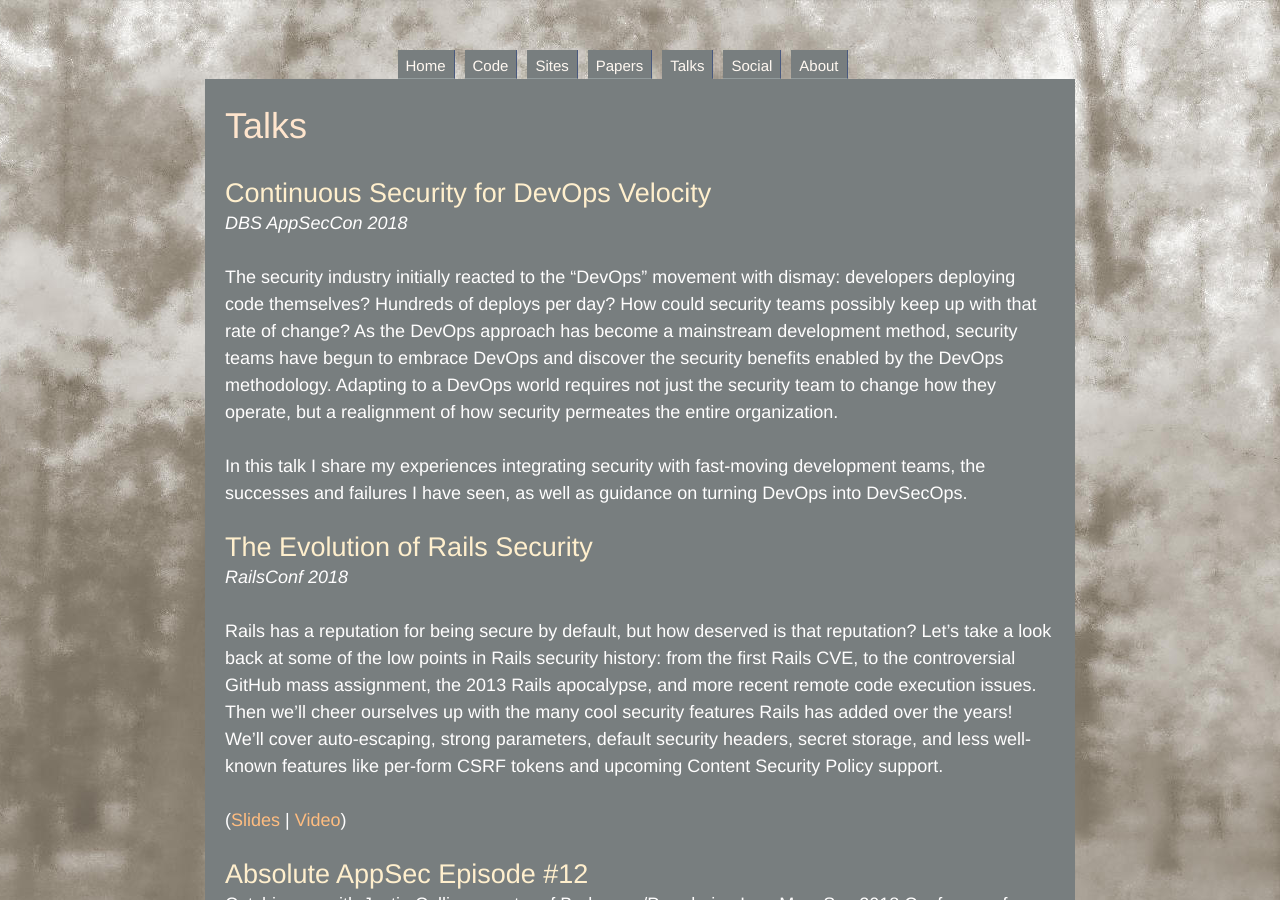
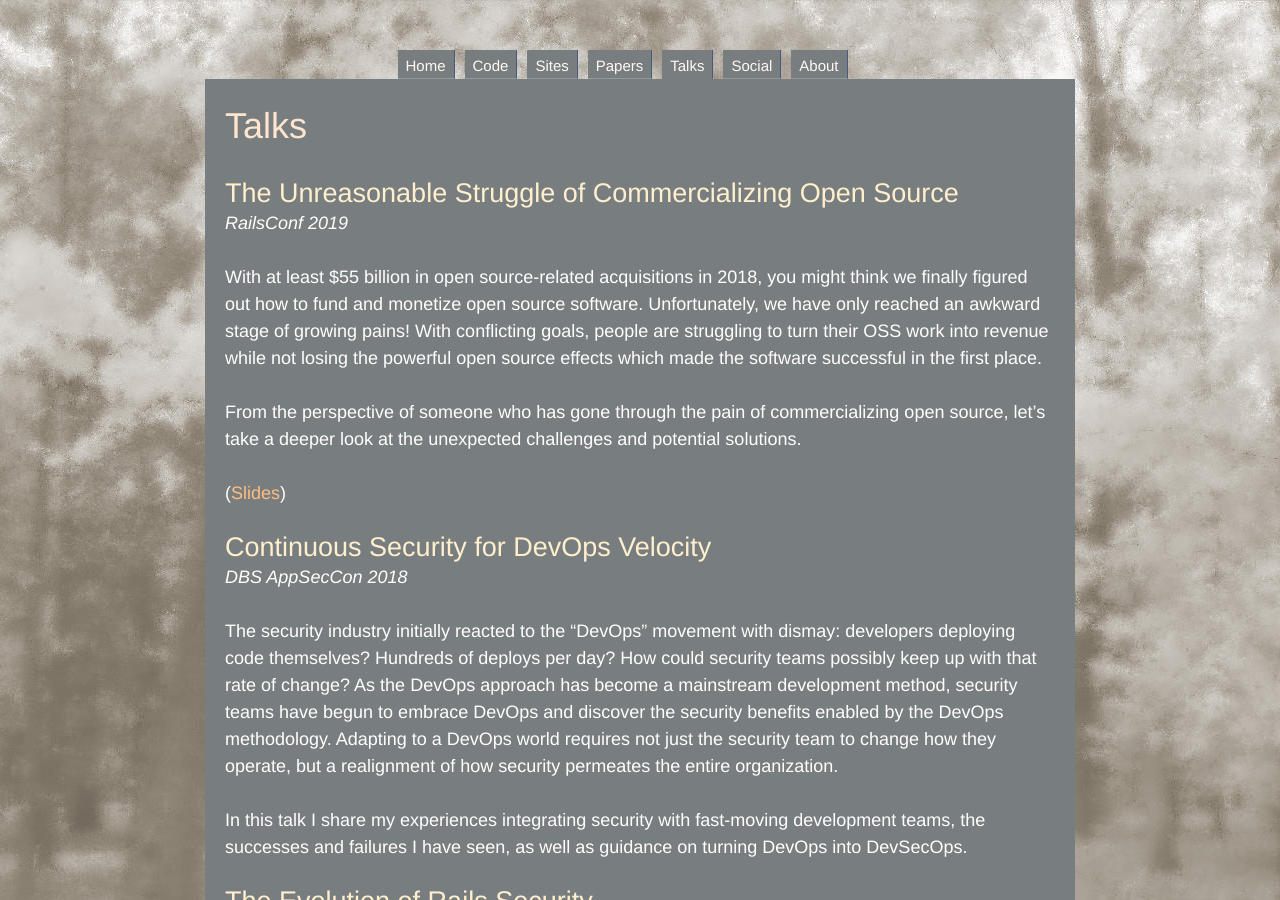
Before and after one commit to presidentbeef/personal-site, a Jekyll site: the page built from talks/index.md, in a window 1280 px wide and 900 px high. Built offline with Jekyll 4.4.1, drawn with Linux system fonts in a browser that asks for light colours.

Commit message:
Add RailsConf 2019

```diff
--- a/talks/index.md
+++ b/talks/index.md
@@ -4,6 +4,15 @@ tab: talks
 ---
 
 ## Talks
+
+### The Unreasonable Struggle of Commercializing Open Source
+_RailsConf 2019_
+
+With at least $55 billion in open source-related acquisitions in 2018, you might think we finally figured out how to fund and monetize open source software. Unfortunately, we have only reached an awkward stage of growing pains! With conflicting goals, people are struggling to turn their OSS work into revenue while not losing the powerful open source effects which made the software successful in the first place.
+
+From the perspective of someone who has gone through the pain of commercializing open source, let’s take a deeper look at the unexpected challenges and potential solutions.
+
+([Slides](https://docs.google.com/presentation/d/e/2PACX-1vRrUr9_SQPQnQq-jKt4QLrBQ2t9WBL2XIuKw38kboGYXmMwxK3r2-xTsQsWkIy7b3W-LnhzAwQyJxFo/pub?start=false&loop=false&delayms=3000))
 
 ### Continuous Security for DevOps Velocity
 _DBS AppSecCon 2018_
```
